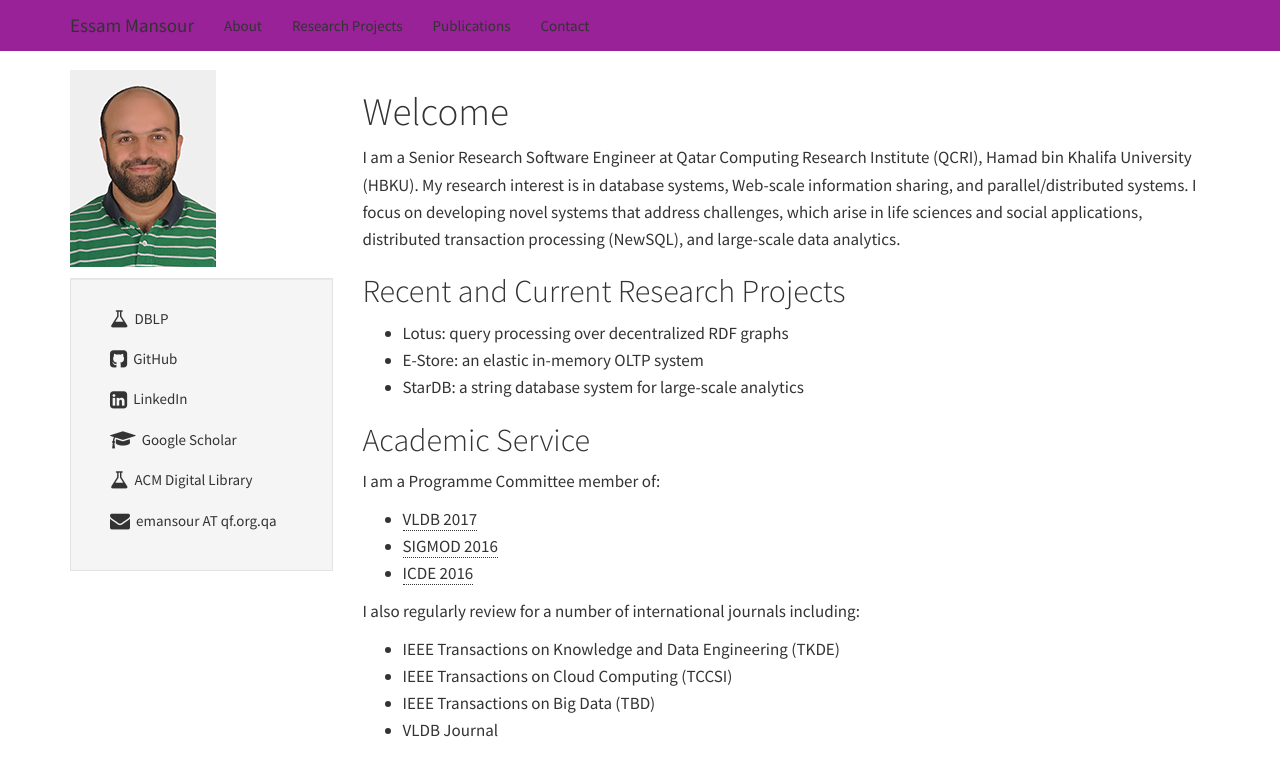
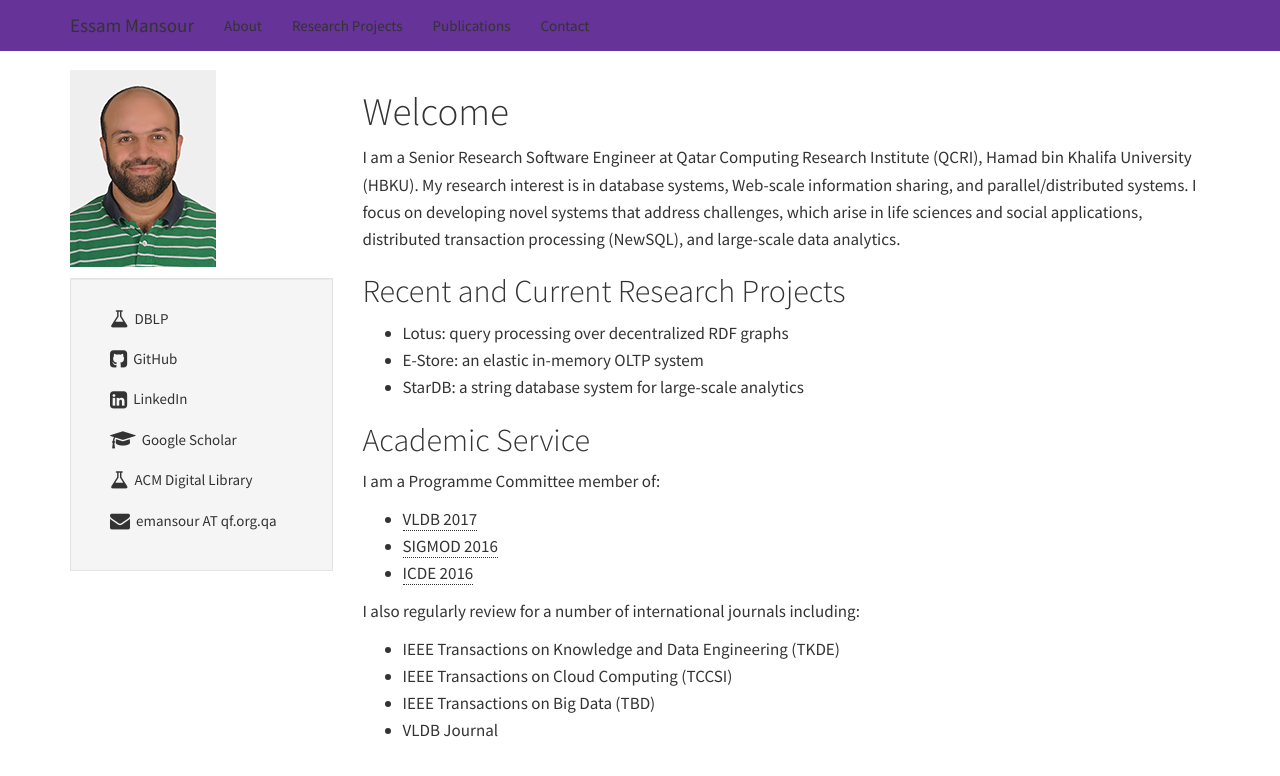
Before and after one commit to mansoure/mansoure.github.io, a Jekyll site: the page built from index.md, in a window 1280 px wide. Shown: the top 776 px of the page. Built offline with Jekyll 4.4.1, drawn with Linux system fonts in a browser that asks for light colours.

Commit message:
Update default.html

```diff
--- a/_layouts/default.html
+++ b/_layouts/default.html
@@ -22,7 +22,7 @@
 		</head>
 		<body>
 
-			<div class="navbar navbar-light navbar-fixed-top" style="background-color: #992299;" role="navigation">
+			<div class="navbar navbar-light navbar-fixed-top" style="background-color: #663399;" role="navigation">
 				<div class="container">
 			        <div class="navbar-header">
 			            <button type="button" class="navbar-toggle" data-toggle="collapse" data-target=".navbar-ex1-collapse">
```
